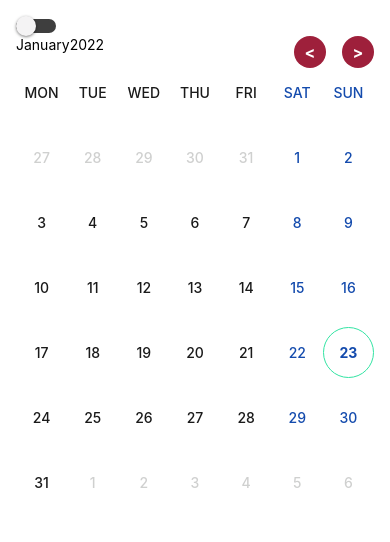
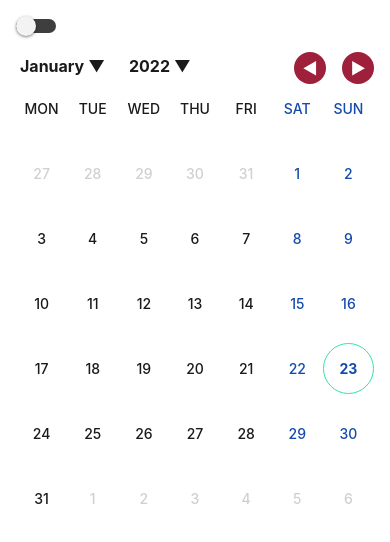
Before and after one commit to vitorizkiimanda/personal.calendarui.reactnative, a React Native app: screen / in a window 390 px wide. Shown: the top 542 px of the page. Built offline with nearby package versions, Linux system fonts and the light colour scheme; no server answers.

Commit message:
modal dropdown styling

```diff
--- a/src/components/CalendarCustom/styles.tsx
+++ b/src/components/CalendarCustom/styles.tsx
@@ -128,7 +128,7 @@ const getTextColor = (
   if (isHoliday(clonedDay, arrHolidayDates)) return colorTheme.blueDate;
   if (!isSameMonth(clonedDay, monthStart)) return colorTheme.grayDate;
   if (index > 4) return colorTheme.blueDate; // saturday & sunday
-  return colorTheme.primaryDate;
+  return colorTheme.primaryText;
 };
 
 const getTextOpacity = (
@@ -263,7 +263,7 @@ export const dynamicStyleDayLabel = (
 ) =>
   StyleSheet.create({
     text: {
-      color: index > 4 ? colorTheme.blueDate : colorTheme.primaryDate, // saturday & sunday
+      color: index > 4 ? colorTheme.blueDate : colorTheme.primaryText, // saturday & sunday
       flex: 1,
       fontWeight: '500',
       textAlign: 'center',
--- a/src/components/CalendarNavigator/index.tsx
+++ b/src/components/CalendarNavigator/index.tsx
@@ -3,6 +3,7 @@ import {Text, TouchableOpacity, View} from 'react-native';
 import ModalDropdown from '../ModalDropdown';
 import {ThemeContext} from '../../../App';
 import {dynamicStyleChevronNextPrev} from './styles';
+import unicodeCharacters from '../../constants/unicodeCharacters';
 
 import * as dateFns from 'date-fns';
 
@@ -77,11 +78,13 @@ const CalendarNavigator = (props: CalendarNavigatorInterface) => {
           flexWrap: 'wrap',
           marginRight: 16,
         }}>
-        <View style={{alignItems: 'flex-start', maxWidth: '60%'}}>
+        <View
+          style={{alignItems: 'flex-start', maxWidth: '60%', marginRight: 16}}>
           <ModalDropdown
             list={LABEL_MONTH}
             selected={dateFns.format(selectedMonth, 'MMMM')}
             updateSelected={onUpdateMonth}
+            isFullWidth={true}
           />
         </View>
         <View style={{alignItems: 'flex-start', maxWidth: '40%'}}>
@@ -89,6 +92,7 @@ const CalendarNavigator = (props: CalendarNavigatorInterface) => {
             list={LABEL_YEAR}
             selected={selectedYear}
             updateSelected={onUpdateYear}
+            isFullWidth={true}
           />
         </View>
       </View>
@@ -103,14 +107,16 @@ const CalendarNavigator = (props: CalendarNavigatorInterface) => {
             ...dynamicStyleChevronNextPrev(colorTheme).container,
           }}
           onPress={onPressPrevMonth}>
-          <Text
-            style={dynamicStyleChevronNextPrev(colorTheme).text}>{`<`}</Text>
+          <Text style={dynamicStyleChevronNextPrev(colorTheme).text}>
+            {unicodeCharacters.leftPointingTriangle}
+          </Text>
         </TouchableOpacity>
         <TouchableOpacity
           style={dynamicStyleChevronNextPrev(colorTheme).container}
           onPress={onPressNextMonth}>
-          <Text
-            style={dynamicStyleChevronNextPrev(colorTheme).text}>{`>`}</Text>
+          <Text style={dynamicStyleChevronNextPrev(colorTheme).text}>
+            {unicodeCharacters.rightPointingTriangle}
+          </Text>
         </TouchableOpacity>
       </View>
     </View>
--- a/src/components/ModalDropdown/index.tsx
+++ b/src/components/ModalDropdown/index.tsx
@@ -1,78 +1,189 @@
-import React from 'react';
+import React, {useContext, useEffect, useRef, useState} from 'react';
 import {
+  Dimensions,
   FlatList,
-  FlatListProps,
   ListRenderItem,
   Modal,
-  ScrollView,
+  StyleSheet,
   Text,
   TouchableOpacity,
+  TouchableWithoutFeedback,
   View,
 } from 'react-native';
+import {ThemeContext} from '../../../App';
+import unicodeCharacters from '../../constants/unicodeCharacters';
+
+import {styles, styleItemFlatlist} from './styles';
 
 interface ModalDropdownInterface {
+  isFullWidth: Boolean;
   list: Array<string | number>;
   selected: string | number;
   updateSelected: (val: string | number) => void;
 }
 
+interface PositionStyleInterface {
+  left: Number | undefined;
+  right: Number | undefined;
+  top: Number | undefined;
+  bottom: Number | undefined;
+  height: Number | undefined;
+  width: Number | undefined;
+}
+
 const ModalDropdown = (props: ModalDropdownInterface) => {
-  const {list, selected, updateSelected} = props;
+  const {colorTheme} = useContext(ThemeContext);
+  const {isFullWidth, list, selected, updateSelected} = props;
+
   if (list.length === 0 && !selected) return null;
+
+  const refButton = useRef<TouchableOpacity | null>(null);
+  const refFlatlist = useRef<FlatList | null>(null);
+  const [isModalVisible, setIsModalVisible] = useState(false);
+  const [buttonFrame, setButtonFrame] = useState({x: 0, y: 0, w: 0, h: 0});
+
+  useEffect(() => {
+    setIsModalVisible(false);
+  }, []);
+
+  // UI function
+  const toggleModal = () => {
+    setIsModalVisible(!isModalVisible);
+    updatePosition();
+  };
+
+  const onPressFlatlistItem = (item: string | number) => {
+    setIsModalVisible(!isModalVisible);
+    updateSelected(item);
+  };
+
+  const updatePosition = () => {
+    if (refButton.current && refButton.current.measure) {
+      refButton.current.measure((fx, fy, width, height, px, py) => {
+        setButtonFrame({
+          x: px,
+          y: py,
+          w: width,
+          h: height,
+        });
+      });
+    }
+  };
+
+  const calcPosition = () => {
+    const dimensions = Dimensions.get('window');
+    const windowWidth = dimensions.width;
+    const windowHeight = dimensions.height;
+    const fullHeight =
+      StyleSheet.flatten(styles(colorTheme).dropdown).height * list.length;
+    const dropdownHeight =
+      fullHeight > windowHeight / 2 ? windowHeight / 2 : fullHeight;
+    const bottomSpace = windowHeight - buttonFrame.y - buttonFrame.h;
+    const rightSpace = windowWidth - buttonFrame.x;
+    const showInBottom =
+      bottomSpace >= dropdownHeight || bottomSpace >= buttonFrame.y;
+    const showInLeft = rightSpace >= buttonFrame.x;
+    const positionStyle: PositionStyleInterface = {
+      height: dropdownHeight,
+      top: showInBottom
+        ? buttonFrame.y + buttonFrame.h
+        : Math.max(0, buttonFrame.y - dropdownHeight),
+      left: undefined,
+      right: undefined,
+      bottom: undefined,
+      width: undefined,
+    };
+
+    if (showInLeft) {
+      positionStyle.left = buttonFrame.x;
+      if (isFullWidth) {
+        positionStyle.right = rightSpace - buttonFrame.w;
+      }
+    } else {
+      positionStyle.right = rightSpace - buttonFrame.w;
+    }
+
+    return positionStyle;
+  };
+
+  const getIntialScrollIndex = () => list.findIndex(val => val === selected);
 
   // UI render
   const renderItemDropdown: ListRenderItem<string | number> = ({item}) => {
     return (
       <TouchableOpacity
         key={item}
-        style={{marginTop: 8}}
-        onPress={() => updateSelected(item)}>
-        <Text style={{color: item === selected ? 'black' : 'gray'}} key={item}>
+        style={styleItemFlatlist(colorTheme, item === selected).container}
+        onPress={() => onPressFlatlistItem(item)}>
+        <Text
+          style={styleItemFlatlist(colorTheme, item === selected).text}
+          key={item}
+          numberOfLines={1}
+          adjustsFontSizeToFit>
           {item}
         </Text>
       </TouchableOpacity>
     );
   };
+
   return (
     <View>
-      <TouchableOpacity>
-        <Text>{selected}</Text>
+      <TouchableOpacity
+        onPress={toggleModal}
+        ref={refButton}
+        style={styles(colorTheme).containerButton}>
+        <Text style={styles(colorTheme).textButton}>{selected}</Text>
+        <Text style={styles(colorTheme).textButtonChevron}>
+          {isModalVisible
+            ? unicodeCharacters.upPointingTriangle
+            : unicodeCharacters.downPointingTriangle}
+        </Text>
       </TouchableOpacity>
-
       <Modal
         animationType="fade"
-        visible={false}
-        transparent
-        //   onRequestClose={this._onRequestClose}
-        supportedOrientations={[
-          'portrait',
-          'portrait-upside-down',
-          'landscape',
-          'landscape-left',
-          'landscape-right',
-        ]}>
+        transparent={true}
+        visible={isModalVisible}
+        onRequestClose={toggleModal}>
+        <TouchableWithoutFeedback onPress={toggleModal}>
+          <View style={styles(colorTheme).centeredView}>
+            <View style={[styles(colorTheme).dropdown, calcPosition()]}>
               <FlatList
+                ref={refFlatlist}
                 keyExtractor={(item: string | number) => `${item}`}
                 data={list}
                 renderItem={renderItemDropdown}
-          style={{maxHeight: 100, position: 'absolute'}}
+                getItemLayout={(data, index) => {
+                  return {
+                    length: 33 + StyleSheet.hairlineWidth,
+                    index,
+                    offset: (33 + StyleSheet.hairlineWidth) * index,
+                  };
+                }}
                 scrollEnabled={true}
-          //   initialScrollIndex={saveScrollPosition ? selectedIndex : -1}
-          //   style={styles.list}
+                initialScrollIndex={getIntialScrollIndex()}
                 automaticallyAdjustContentInsets={false}
                 onScrollToIndexFailed={info => {
                   const wait = new Promise(resolve => setTimeout(resolve, 500));
                   wait.then(() => {
-              //   this.flatList.scrollToIndex({index: info.index, animated: true});
+                    if (!!refFlatlist && !!refFlatlist.current) {
+                      refFlatlist.current.scrollToIndex({
+                        index: info.index,
+                        animated: true,
+                      });
+                    }
                   });
                 }}
               />
+            </View>
+          </View>
+        </TouchableWithoutFeedback>
       </Modal>
     </View>
   );
 };
 
 ModalDropdown.defaultProps = {
+  isFullWidth: false,
   list: [],
   selected: '',
   updateSelected: () => {},
--- /dev/null
+++ b/src/components/ModalDropdown/styles.tsx
@@ -0,0 +1,62 @@
+import {StyleSheet} from 'react-native';
+
+import {colorInterface} from '../../helpers/Colors';
+
+export const styles = (colorTheme: colorInterface) =>
+  StyleSheet.create({
+    centeredView: {
+      flex: 1,
+      justifyContent: 'center',
+      alignItems: 'center',
+    },
+    containerButton: {
+      flexDirection: 'row',
+      padding: 4,
+    },
+    dropdown: {
+      position: 'absolute',
+      height: 33 + StyleSheet.hairlineWidth,
+      borderWidth: StyleSheet.hairlineWidth,
+      borderColor: colorTheme.primaryShadowBorder,
+      borderRadius: 8,
+      backgroundColor: colorTheme.primaryBackground,
+      shadowColor: colorTheme.primaryShadow,
+      shadowOffset: {
+        width: 0,
+        height: 2,
+      },
+      shadowOpacity: 0.25,
+      shadowRadius: 4,
+      elevation: 5,
+      padding: 4,
+    },
+    textButton: {
+      color: colorTheme.primaryText,
+      fontSize: 16,
+      fontWeight: '700',
+      marginRight: 4,
+      textAlign: 'center',
+    },
+    textButtonChevron: {
+      color: colorTheme.primaryText,
+      fontSize: 16,
+      fontWeight: '700',
+      textAlign: 'center',
+    },
+  });
+
+export const styleItemFlatlist = (
+  colorTheme: colorInterface,
+  isSelected: Boolean,
+) =>
+  StyleSheet.create({
+    container: {
+      justifyContent: 'center',
+      height: 33 + StyleSheet.hairlineWidth,
+    },
+    text: {
+      color: isSelected ? colorTheme.primaryText : colorTheme.gray,
+      fontWeight: isSelected ? '700' : '400',
+      fontSize: 14,
+    },
+  });
--- /dev/null
+++ b/src/constants/unicodeCharacters.ts
@@ -0,0 +1,6 @@
+export default {
+  upPointingTriangle: '▲', // https://www.compart.com/en/unicode/U+25B2
+  downPointingTriangle: '▼', // https://www.compart.com/en/unicode/U+25BC
+  rightPointingTriangle: '▶', // https://www.compart.com/en/unicode/U+25B6
+  leftPointingTriangle: '◀', //https://www.compart.com/en/unicode/U+25C0
+};
--- a/src/helpers/Colors.ts
+++ b/src/helpers/Colors.ts
@@ -1,38 +1,49 @@
 const GRAY_DATE = '#b6b7b6';
 const WHITE = '#ffffff';
 const DARK_RED = '#9e203b';
+const GRAY = 'gray';
 
 export interface colorInterface {
-  primaryDate: string;
+  primaryText: string;
   primarySelectedDate: string;
+  primaryBackground: string;
+  primaryShadow: string;
+  primaryShadowBorder: string;
   todayMarker: string;
   selectedDateMarker: string;
   grayDate: string;
   blueDate: string;
   white: string;
   darkRed: string;
+  gray: string;
 }
 
 export const lightColor = {
-  primaryDate: '#1a1a1a',
+  primaryText: '#1a1a1a',
   primarySelectedDate: '#ffffff',
   primaryBackground: '#ffffff',
+  primaryShadow: '#1a1a1a',
+  primaryShadowBorder: 'rgba(26,26,26,0.25)',
   todayMarker: '#31e3a2',
   selectedDateMarker: '#fe394a',
   grayDate: GRAY_DATE,
   blueDate: '#144bad',
   white: WHITE,
   darkRed: DARK_RED,
+  gray: GRAY,
 };
 
 export const darkColor = {
-  primaryDate: '#ffffff',
+  primaryText: '#ffffff',
   primarySelectedDate: '#ffffff',
   primaryBackground: '#1a1a1a',
+  primaryShadow: '#ffffff',
+  primaryShadowBorder: 'rgba(255,255,255,0.25)',
   todayMarker: '#229f71',
   selectedDateMarker: '#b02441',
   grayDate: GRAY_DATE,
   blueDate: '#84a0d4',
   white: WHITE,
   darkRed: DARK_RED,
+  gray: GRAY,
 };
--- a/src/screen/CalendarScreen/index.tsx
+++ b/src/screen/CalendarScreen/index.tsx
@@ -72,7 +72,6 @@ const CalendarScreen = () => {
       setArrHolidayDates([...dataPrev, ...dataCurr, ...dataNext]);
       setIsLoading(false);
     } catch (error) {
-      console.log('error', error);
       setIsLoading(false);
     }
   };
@@ -96,6 +95,7 @@ const CalendarScreen = () => {
               });
             }}
             value={reducerProvider.state.isForceDarkMode}
+            style={{marginBottom: 16}}
           />
           {!isLoading && (
             <CalendarNavigator
```
Lines whose indentation alone changed are shown as unchanged.
